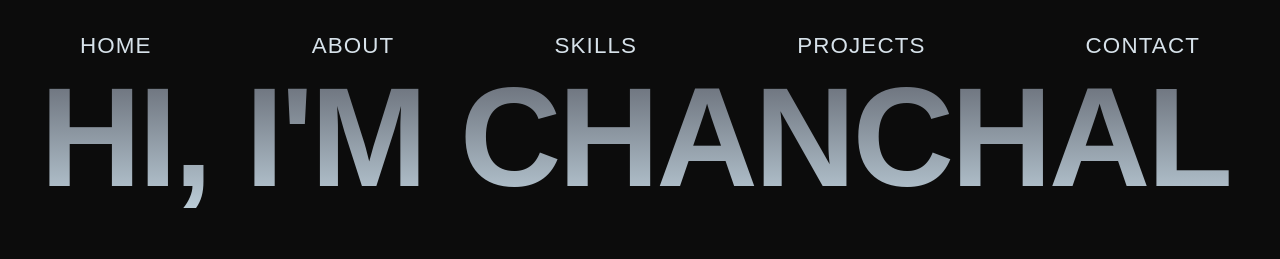
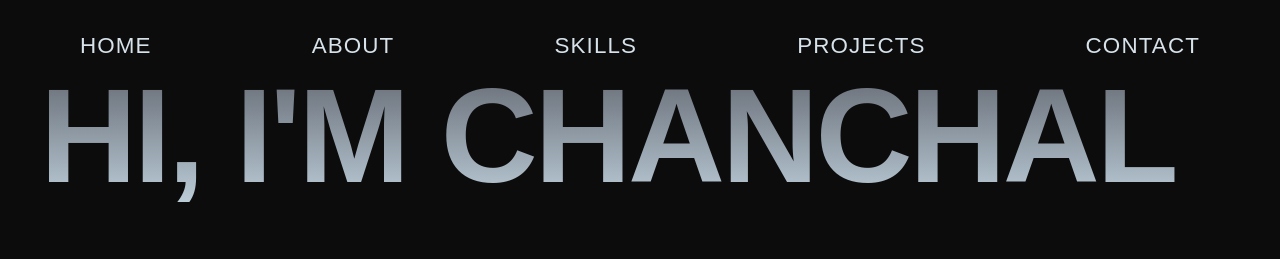
Before and after one commit to chanchalram1315-cmd/chanchal-ram-data-analyst-portfolio, a React (Vite) app: page / in a window 1280 px wide. Shown: the top 259 px of the page. Built offline with nearby package versions, Linux system fonts and the light colour scheme.

Commit message:
Fit full hero name on desktop

```diff
--- a/src/index.css
+++ b/src/index.css
@@ -32,7 +32,7 @@
 
 @media (min-width: 768px) {
   .hero-name {
-    font-size: clamp(2rem, 11vw, 12rem);
+    font-size: clamp(2rem, 10.5vw, 11.5rem);
   }
 }
 
```
